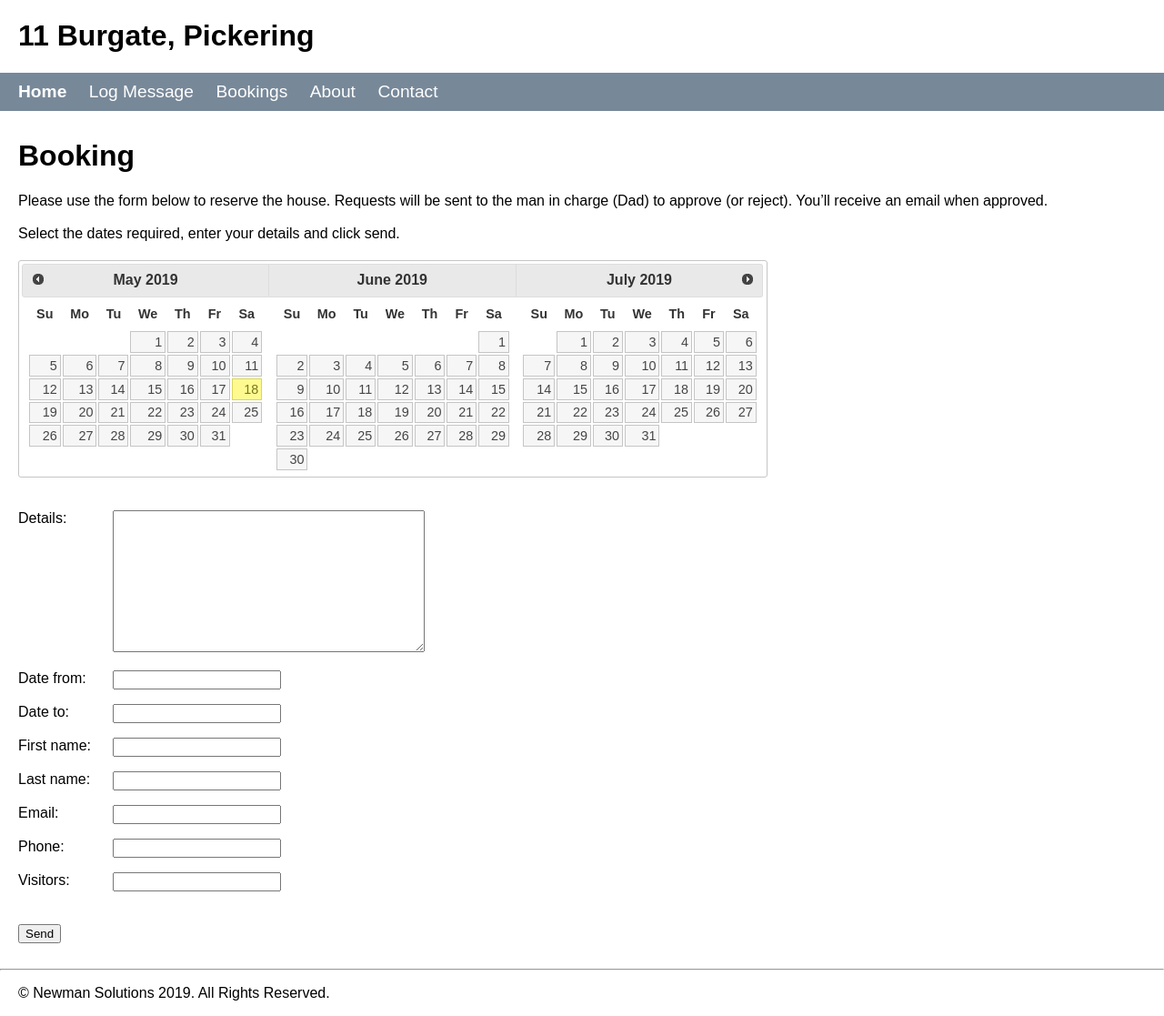
After one commit to drawnhermanic/pickering, a Django app: page /bookings/ in a window 1280 px wide. The commit adds this page. Shown: the whole page at 91% size. Run offline with Django 3.2, Linux system fonts and the light colour scheme.

Commit message:
Booking view, model and form. Some problems

```diff
--- a/src/pickering/forms.py
+++ b/src/pickering/forms.py
@@ -1,7 +1,20 @@
 from django import forms
 from pickering.models import LogMessage
+from pickering.models import Booking
 
 class LogMessageForm(forms.ModelForm):
     class Meta:
         model = LogMessage
         fields = ("message",)   # NOTE: the trailing comma is required
+
+class BookingForm(forms.ModelForm):
+    details = forms.CharField( widget=forms.Textarea )
+    date_from = forms.DateField(
+        input_formats=('%d/%m/%Y', )
+        )
+    date_to = forms.DateField(
+        input_formats=('%d/%m/%Y', )
+        )
+    class Meta:
+        model = Booking
+        fields = ("details","date_from","date_to","first_name","last_name","email","phone","visitors",)   # NOTE: the trailing comma is required
--- a/src/pickering/models.py
+++ b/src/pickering/models.py
@@ -9,3 +9,18 @@ class LogMessage(models.Model):
         """Returns a string representation of a message."""
         date = timezone.localtime(self.log_date)
         return f"'{self.message}' logged on {date.strftime('%A, %d %B, %Y at %X')}"
+
+class Booking(models.Model):
+    id = models.IntegerField(primary_key=True)
+    date_from = models.DateTimeField()
+    date_to = models.DateTimeField()
+    details = models.CharField(max_length=5000)
+    first_name = models.CharField(max_length=255)
+    last_name = models.CharField(max_length=255)
+    email = models.CharField(max_length=255)
+    phone = models.CharField(max_length=255)
+    visitors = models.IntegerField()
+    request_date = models.DateTimeField()
+    approval_uuid = models.UUIDField()
+    approved = models.BooleanField()
+    approval_date = models.DateTimeField()
--- /dev/null
+++ b/src/pickering/templates/pickering/bookings.html
@@ -0,0 +1,31 @@
+{% extends "pickering/layout.html" %}
+{% block title %}
+    Bookings
+{% endblock %}
+{% block extra-header %}
+    {% load staticfiles %}
+    <link rel="stylesheet" type="text/css" href="{% static 'pickering/css/bookings.css' %}"/>
+    <link rel="stylesheet" type="text/css" href="{% static 'pickering/js/frameworks/jquery-ui-1.12.1/jquery-ui.structure.min.css' %}"/>
+    <link rel="stylesheet" type="text/css" href="{% static 'pickering/js/frameworks/jquery-ui-1.12.1/jquery-ui.theme.min.css' %}"/>
+    <script type="text/javascript" src="{% static 'pickering/js/bookings.js' %}"></script>
+    <script type="text/javascript" src="{% static 'pickering/js/frameworks/jquery-ui-1.12.1/jquery-ui.min.js' %}"></script>
+{% endblock %}
+{% block content %}
+    <form method="POST" class="booking-form">
+        <h1>Booking</h1>
+        <div class="booking-form__introduction">
+        Please use the form below to reserve the house. Requests will be sent to the man in charge (Dad) to approve (or reject). You’ll receive an email when approved.<br/><br/>
+        Select the dates required, enter your details and click send.
+        </div>
+        <div class="booking-dates__container">
+            <div type="text" class="booking-dates__datepicker" id="bookingDatePicker"></div>
+        </div>
+        <div class="booking-form__container">
+            {% csrf_token %}
+            {{ form.as_p }}
+        </div>
+        <button type="submit" class="save btn btn-default">Send</button>
+        <div class="booking-list__container">
+        </div>
+    </form>
+{% endblock %}
--- a/src/pickering/templates/pickering/layout.html
+++ b/src/pickering/templates/pickering/layout.html
@@ -4,24 +4,35 @@
     <meta charset="utf-8"/>
     <title>{% block title %}{% endblock %}</title>
     {% load static %}
-    <link rel="stylesheet" type="text/css" href="{% static 'pickering/site.css' %}"/>
+    <link rel="stylesheet" type="text/css" href="{% static 'pickering/css/site.css' %}"/>
+    <script type="text/javascript" src="{% static 'pickering/js/frameworks/jquery-3.4.1.min.js' %}"></script>
+    {% block extra-header %}{% endblock %}
 </head>
 
 <body>
-<div class="navbar">
-    <a href="{% url 'home' %}" class="navbar-brand">Home</a>
+
+    <header>
+        <h1 class="site-title">11 Burgate, Pickering</h1>
+
+        <div class="navbar-container">
+            <a href="{% url 'home' %}" class="navbar-item navbar-item--brand">Home</a>
             <a href="{% url 'log' %}" class="navbar-item">Log Message</a>
+            <a href="{% url 'bookings' %}" class="navbar-item">Bookings</a>
             <a href="{% url 'about' %}" class="navbar-item">About</a>
             <a href="{% url 'contact' %}" class="navbar-item">Contact</a>
         </div>
+    </header>
 
     <div class="body-content">
         {% block content %}
         {% endblock %}
+    </div>
+
     <hr/>
+
     <footer>
-        <p>&copy; 2019</p>
+        <p>&copy; Newman Solutions {% now "Y" %}. All Rights Reserved.</p>
     </footer>
-</div>
+
 </body>
 </html>
--- a/src/pickering/urls.py
+++ b/src/pickering/urls.py
@@ -1,6 +1,7 @@
 from django.urls import path
 from pickering import views
 from pickering.models import LogMessage
+from pickering.models import Booking
 
 home_list_view = views.HomeListView.as_view(
     queryset=LogMessage.objects.order_by("-log_date")[:5],  # :5 limits the results to the five most recent
@@ -14,4 +15,5 @@ urlpatterns = [
     path("about/", views.about, name="about"),
     path("contact/", views.contact, name="contact"),
     path("log/", views.log_message, name="log"),
+    path("bookings/", views.bookings, name="bookings"),
 ]
--- a/src/pickering/views.py
+++ b/src/pickering/views.py
@@ -1,4 +1,5 @@
 import re
+import uuid
 from datetime import datetime
 
 from django.shortcuts import render
@@ -8,6 +9,9 @@ from django.views.generic import ListView
 
 from pickering.forms import LogMessageForm
 from pickering.models import LogMessage
+
+from pickering.forms import BookingForm
+from pickering.models import Booking
 
 def hello_there(request, name):
     return render(
@@ -44,3 +48,19 @@ def log_message(request):
             return redirect("home")
     else:
         return render(request, "pickering/log_message.html", {"form": form})
+
+def bookings(request):
+    form = BookingForm(request.POST or None)
+
+    if request.method == "POST":
+        if form.is_valid():
+            booking = form.save(commit=False)
+            booking.request_date = datetime.now()
+            booking.approval_uuid = uuid.uuid4()
+            booking.approved = False
+            booking.approval_date = None
+            booking.save()
+            #todo - send approval email
+            return redirect("home")
+    else:
+        return render(request, "pickering/bookings.html", {"form": form})
```
Also changed, not shown: src/pickering/static/pickering/js/frameworks/jquery-ui-1.12.1/package.json (added, +74 -0 lines), src/pickering/migrations/0001_initial.py, src/pickering/migrations/0002_auto_20190518_1545.py (added), src/pickering/migrations/0003_auto_20190518_1603.py (added), 1 other file. Lines whose indentation alone changed are shown as unchanged.
